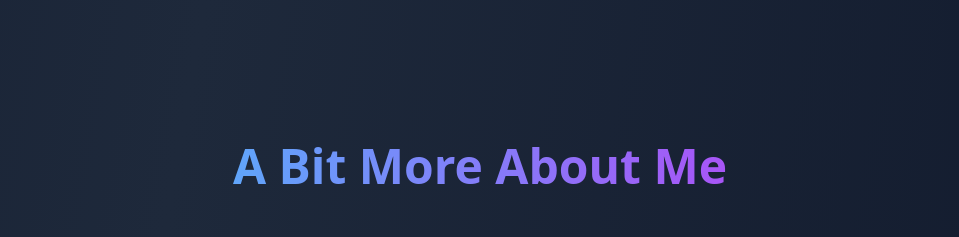
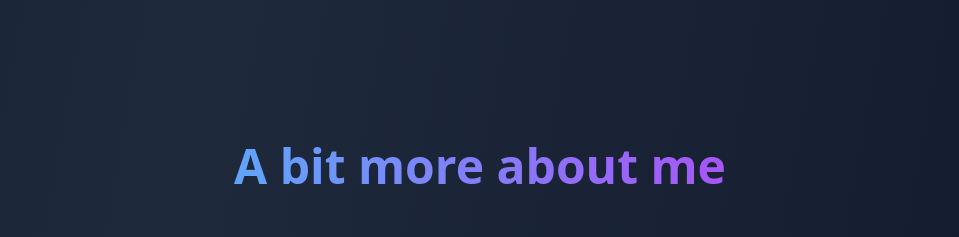
Before and after one commit to TheDuGuy/interactive-cv, a React (Vite) app: page / in a window 1280 px wide. Shown: the part 5160-5397 px from the top of the page, without its empty margins (160-1119 px from the left). Built offline with nearby package versions, Linux system fonts and the light colour scheme.

Commit message:
Update AboutMe and fix Projects GitHub URL
- Update AboutMe content
- Fix View Code button to correct GitHub URL

```diff
--- a/src/components/AboutMe.jsx
+++ b/src/components/AboutMe.jsx
@@ -22,7 +22,7 @@ const AboutMe = () => {
         >
           <h2 className="text-4xl md:text-5xl font-bold mb-4">
             <span className="bg-gradient-to-r from-blue-400 to-purple-500 bg-clip-text text-transparent">
-              A Bit More About Me
+              A bit more about me
             </span>
           </h2>
         </motion.div>
--- a/src/components/Projects.jsx
+++ b/src/components/Projects.jsx
@@ -80,7 +80,7 @@ const Projects = () => {
         'Fully responsive design with mobile support'
       ],
       liveUrl: 'https://email-sequence-visualiser.vercel.app',
-      githubUrl: 'https://github.com/TheDuGuy/email-sequence-visualiser'
+      githubUrl: 'https://github.com/TheDuGuy/email-sequence-visualiser-'
     }
   ];
 
```
